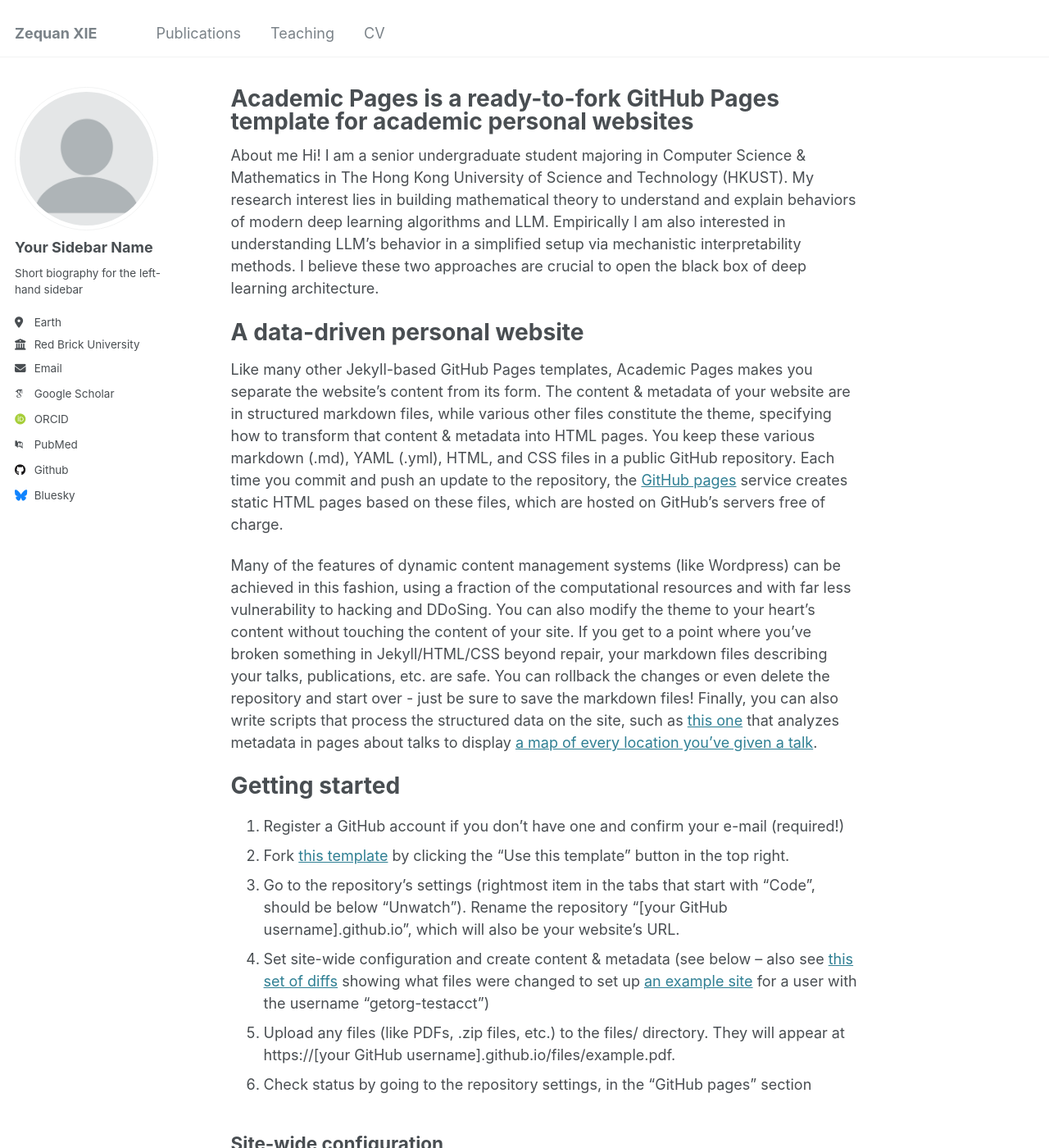
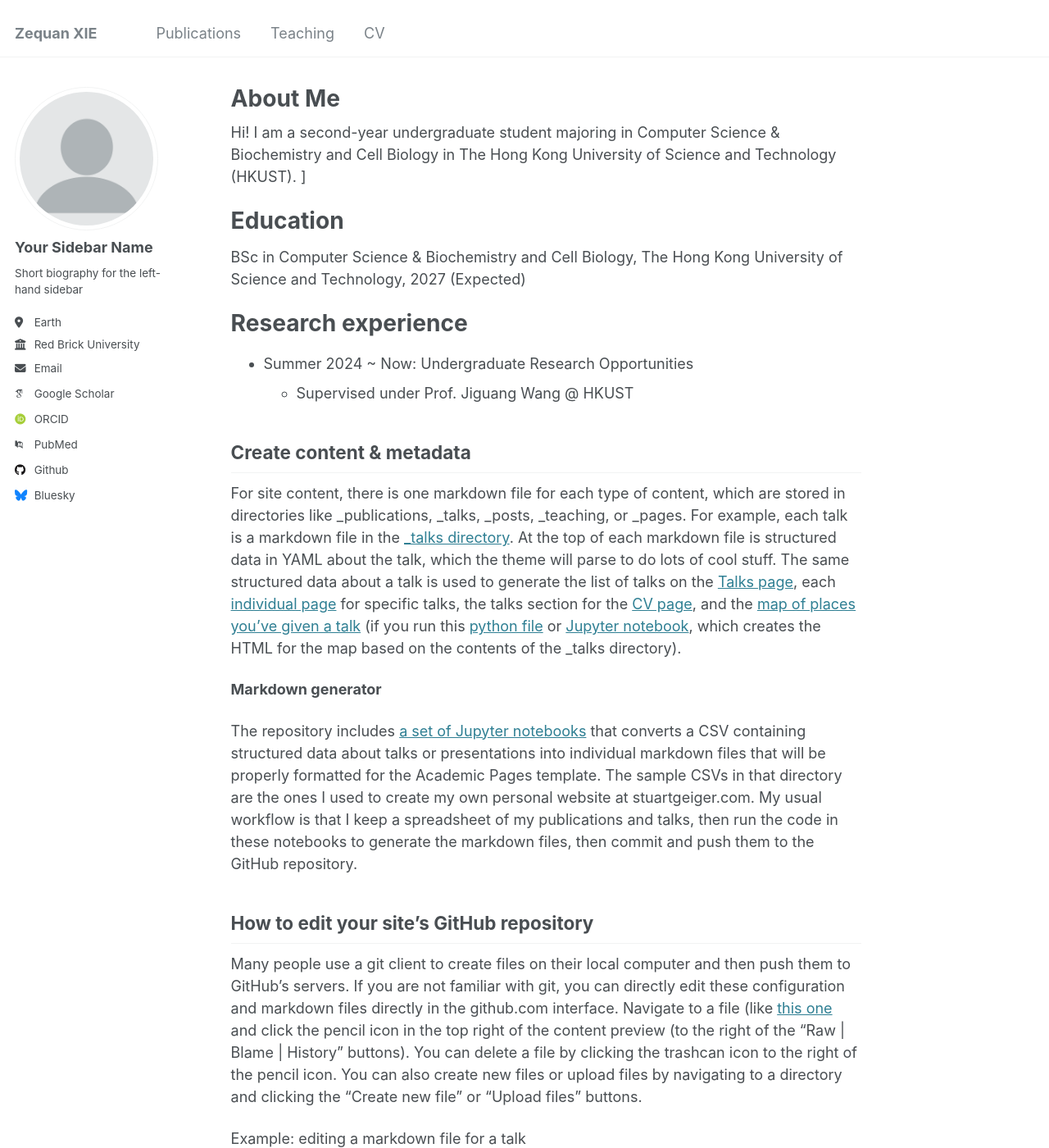
Before and after one commit to zxiebb/zxiebb.github.io, a Jekyll site: the page built from _pages/about.md, in a window 1280 px wide and 1400 px high. Shown: the whole window at 82% size. Built offline with Jekyll 4.4.1, drawn with Linux system fonts in a browser that asks for light colours; some web fonts are replaced; some of the changed text lies outside the part shown.

Commit message:
Update about.md

```diff
--- a/_pages/about.md
+++ b/_pages/about.md
@@ -1,32 +1,21 @@
 ---
 permalink: /
-title: "Academic Pages is a ready-to-fork GitHub Pages template for academic personal websites"
+title: "About Me"
 author_profile: true
 redirect_from:
   - /about/
   - /about.html
 ---
-About me
-Hi! I am a senior undergraduate student majoring in Computer Science & Mathematics in The Hong Kong University of Science and Technology (HKUST). My research interest lies in building mathematical theory to understand and explain behaviors of modern deep learning algorithms and LLM. Empirically I am also interested in understanding LLM’s behavior in a simplified setup via mechanistic interpretability methods. I believe these two approaches are crucial to open the black box of deep learning architecture.
+Hi! I am a second-year undergraduate student majoring in Computer Science & Biochemistry and Cell Biology in The Hong Kong University of Science and Technology (HKUST). ]
 
-A data-driven personal website
+Education
 ======
-Like many other Jekyll-based GitHub Pages templates, Academic Pages makes you separate the website's content from its form. The content & metadata of your website are in structured markdown files, while various other files constitute the theme, specifying how to transform that content & metadata into HTML pages. You keep these various markdown (.md), YAML (.yml), HTML, and CSS files in a public GitHub repository. Each time you commit and push an update to the repository, the [GitHub pages](https://pages.github.com/) service creates static HTML pages based on these files, which are hosted on GitHub's servers free of charge.
+BSc in Computer Science & Biochemistry and Cell Biology, The Hong Kong University of Science and Technology, 2027 (Expected)
 
-Many of the features of dynamic content management systems (like Wordpress) can be achieved in this fashion, using a fraction of the computational resources and with far less vulnerability to hacking and DDoSing. You can also modify the theme to your heart's content without touching the content of your site. If you get to a point where you've broken something in Jekyll/HTML/CSS beyond repair, your markdown files describing your talks, publications, etc. are safe. You can rollback the changes or even delete the repository and start over - just be sure to save the markdown files! Finally, you can also write scripts that process the structured data on the site, such as [this one](https://github.com/academicpages/academicpages.github.io/blob/master/talkmap.ipynb) that analyzes metadata in pages about talks to display [a map of every location you've given a talk](https://academicpages.github.io/talkmap.html).
-
-Getting started
+Research experience
 ======
-1. Register a GitHub account if you don't have one and confirm your e-mail (required!)
-1. Fork [this template](https://github.com/academicpages/academicpages.github.io) by clicking the "Use this template" button in the top right.
-1. Go to the repository's settings (rightmost item in the tabs that start with "Code", should be below "Unwatch"). Rename the repository "[your GitHub username].github.io", which will also be your website's URL.
-1. Set site-wide configuration and create content & metadata (see below -- also see [this set of diffs](http://archive.is/3TPas) showing what files were changed to set up [an example site](https://getorg-testacct.github.io) for a user with the username "getorg-testacct")
-1. Upload any files (like PDFs, .zip files, etc.) to the files/ directory. They will appear at https://[your GitHub username].github.io/files/example.pdf.
-1. Check status by going to the repository settings, in the "GitHub pages" section
-
-Site-wide configuration
-------
-The main configuration file for the site is in the base directory in [_config.yml](https://github.com/academicpages/academicpages.github.io/blob/master/_config.yml), which defines the content in the sidebars and other site-wide features. You will need to replace the default variables with ones about yourself and your site's github repository. The configuration file for the top menu is in [_data/navigation.yml](https://github.com/academicpages/academicpages.github.io/blob/master/_data/navigation.yml). For example, if you don't have a portfolio or blog posts, you can remove those items from that navigation.yml file to remove them from the header.
+* Summer 2024 ~ Now: Undergraduate Research Opportunities
+  * Supervised under Prof. Jiguang Wang @ HKUST
 
 Create content & metadata
 ------
```
